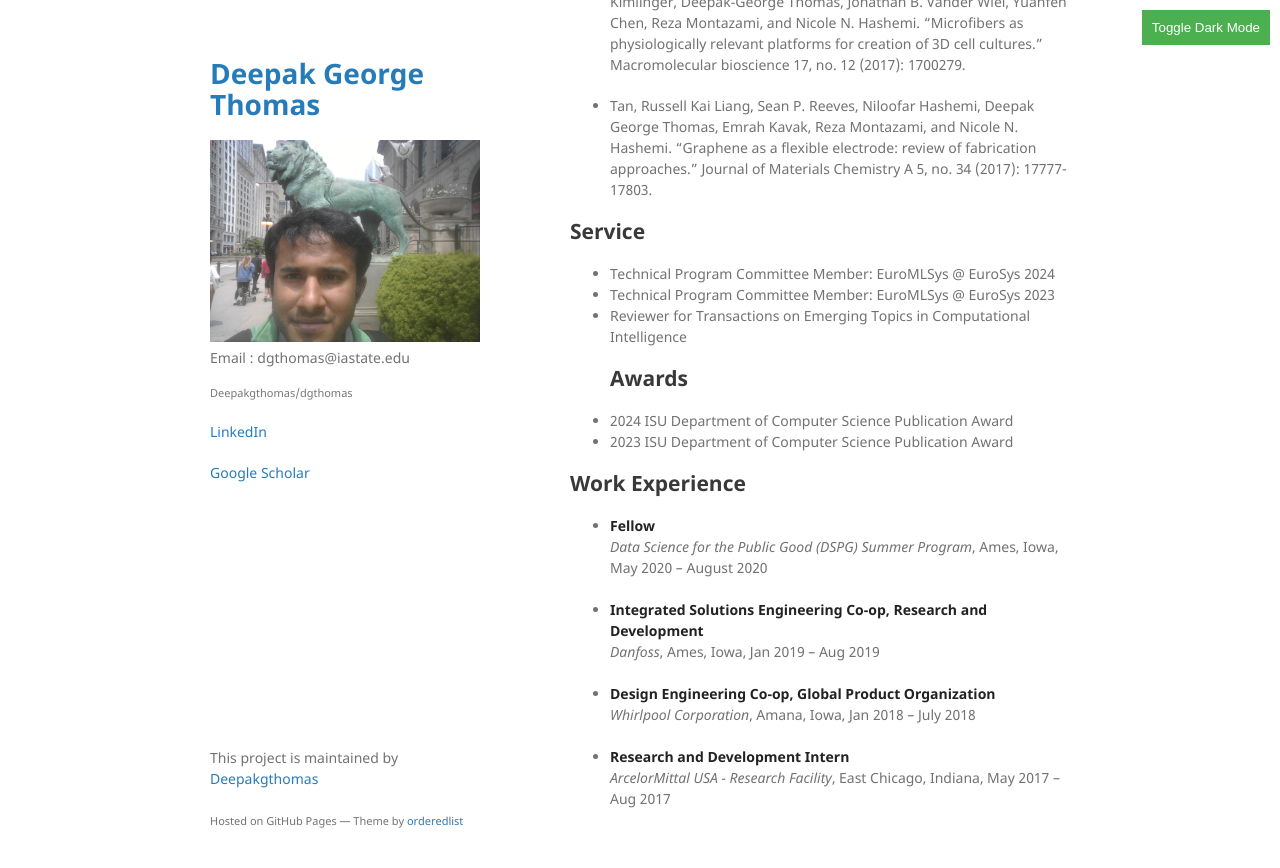
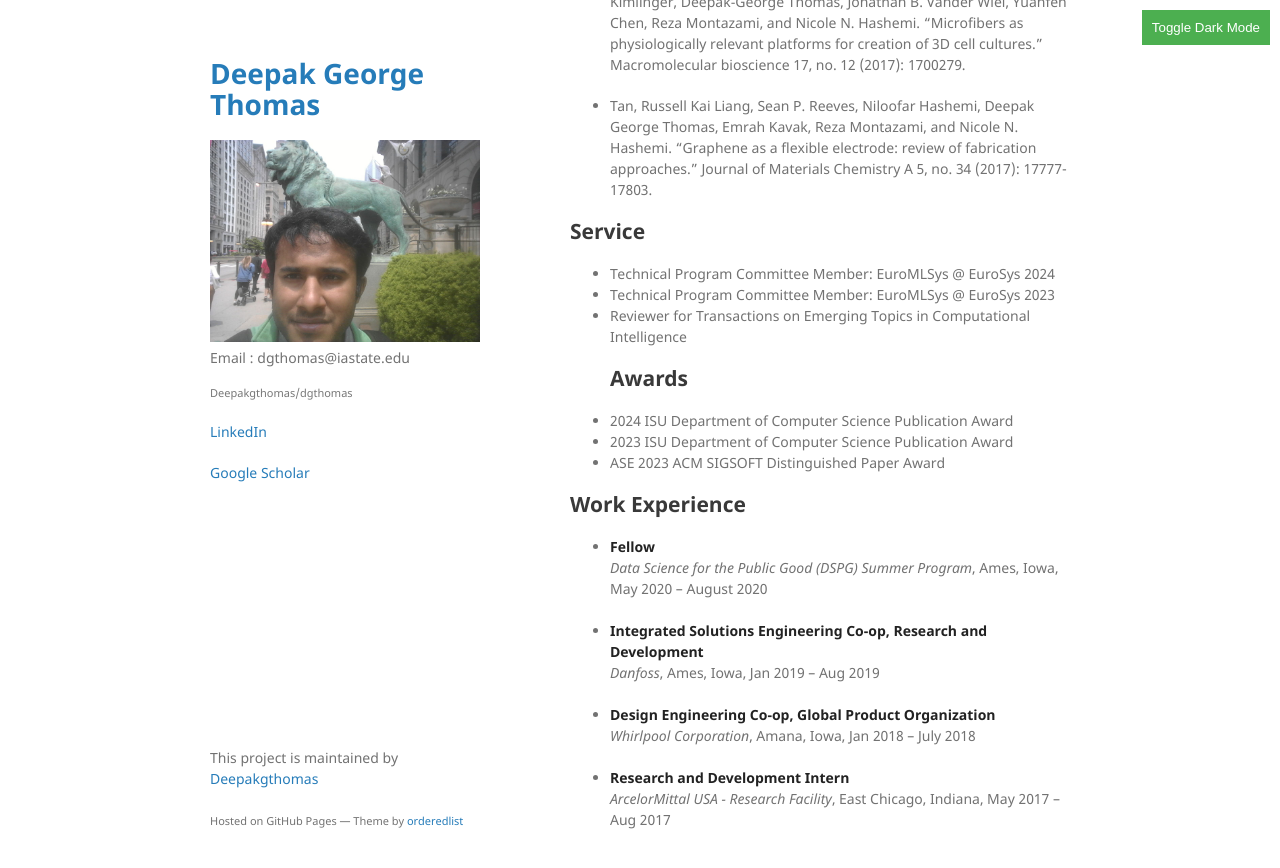
Before and after one commit to Deepakgthomas/dgthomas, a Jekyll site: the page built from index.md, in a window 1280 px wide and 900 px high, scrolled down 1047 px. Shown: the top 868 px of the window. Built offline with Jekyll 4.4.1, drawn with Linux system fonts in a browser that asks for light colours; our own code applies the rules of GitHub Pages for plain Markdown files.

Commit message:
Update index.md

```diff
--- a/index.md
+++ b/index.md
@@ -34,6 +34,7 @@ I am a Ph.D. student in the Department of Computer Science at Tulane University.
 
 - 2024 ISU Department of Computer Science Publication Award
 - 2023 ISU Department of Computer Science Publication Award
+- ASE 2023 ACM SIGSOFT Distinguished Paper Award
 
 ## Work Experience
 
```
